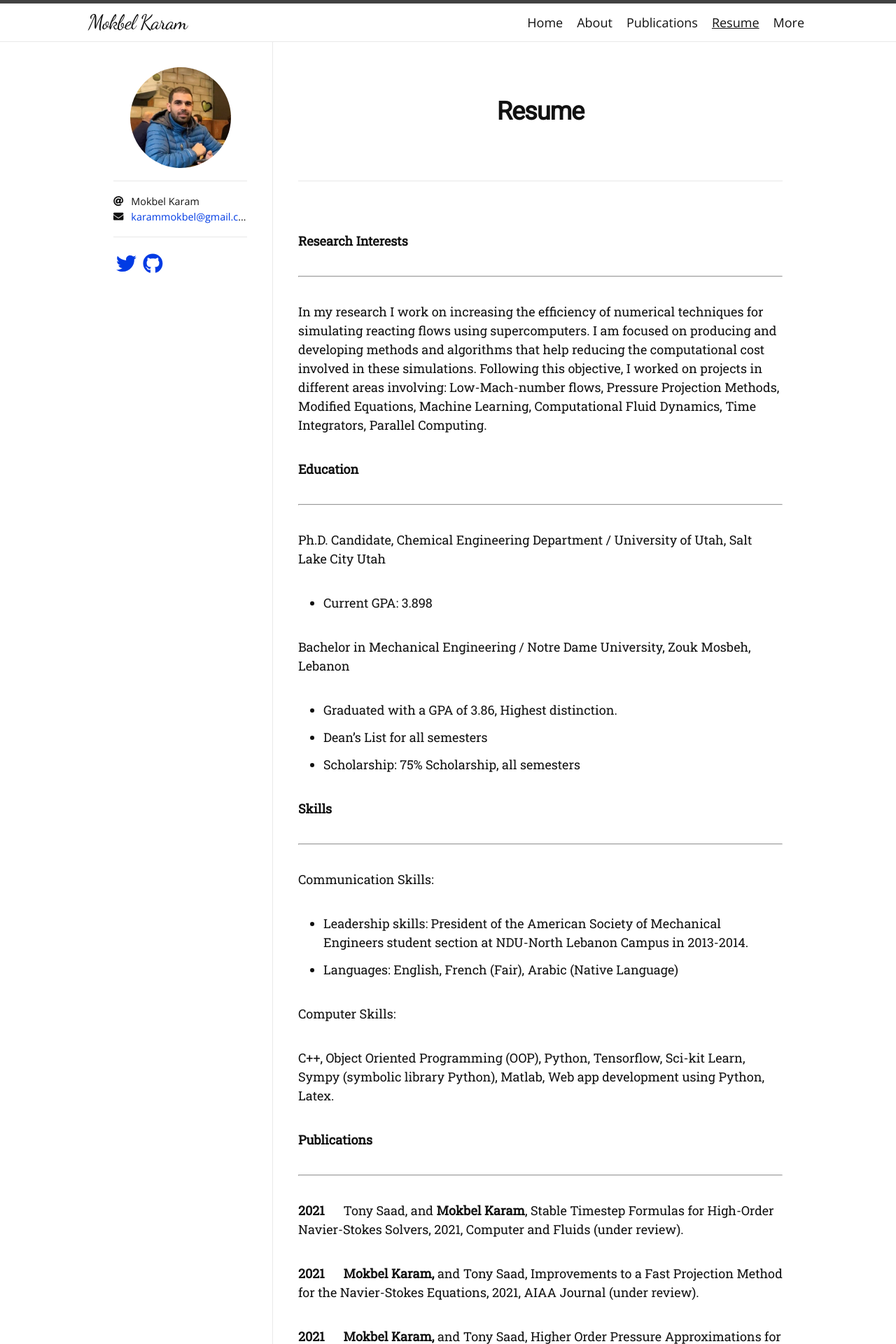
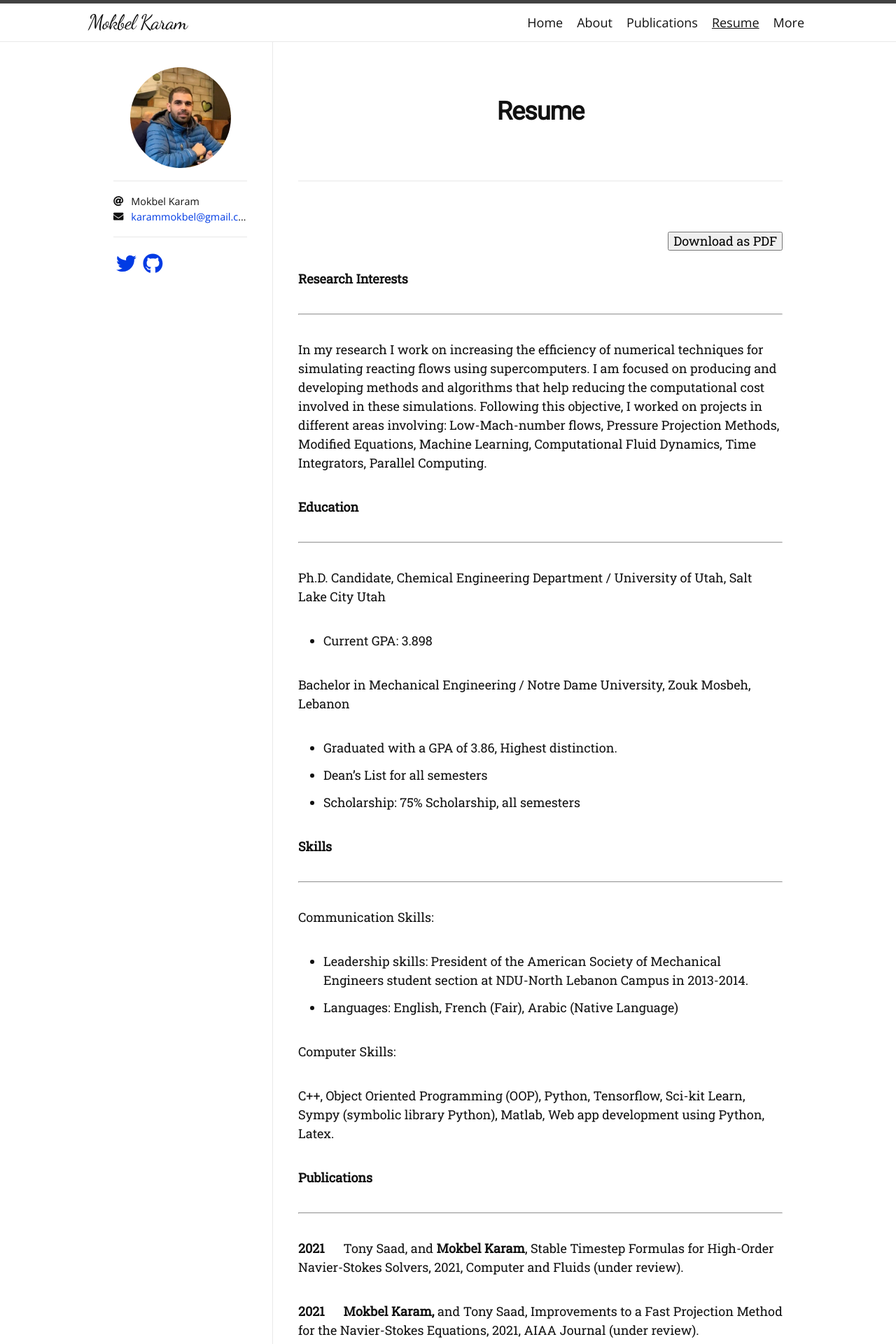
Before and after one commit to mk-95/mk-95.github.io, a Jekyll site: the page built from resume.md, in a window 1280 px wide. Shown: the top 1920 px of the page at 70% size. Built offline with Jekyll 4.4.1, drawn with Linux system fonts in a browser that asks for light colours; nearby versions of some CDN libraries; some web fonts are replaced; some of the changed text lies outside the part shown.

Commit message:
updated the publications and added a download button for the resume

```diff
--- a/resume.md
+++ b/resume.md
@@ -3,7 +3,10 @@ layout: page
 title: Resume
 permalink: /resume/
 ---
-
+<div style="text-align: right">
+<form action="https://drive.google.com/file/d/1_C6O-JbZZ5_ZEu34-bx9BrSZEvQnTQNS/view?usp=sharing" method="get" target="_blank"><button type="submit">Download as PDF</button></form>
+</div>
+<br/>
 **Research Interests**
 
 ------------------------------------------------------------------------
```
Also changed, not shown: other parts of resume.md (+1 -1 lines), Publications.md (+1 -1 lines).
